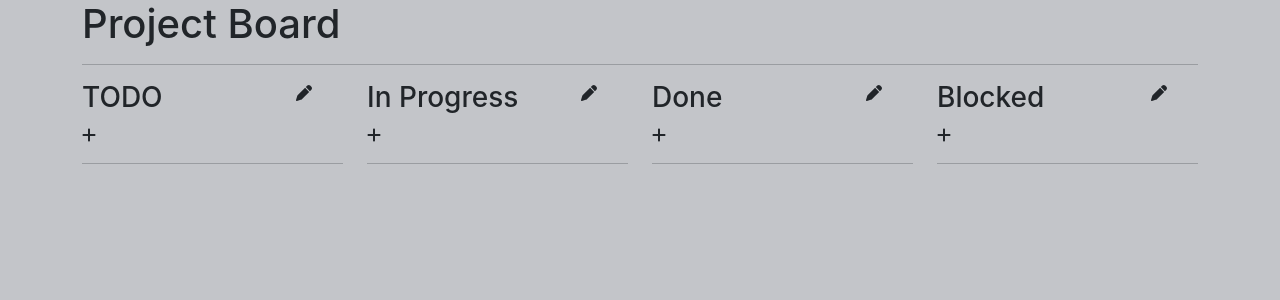
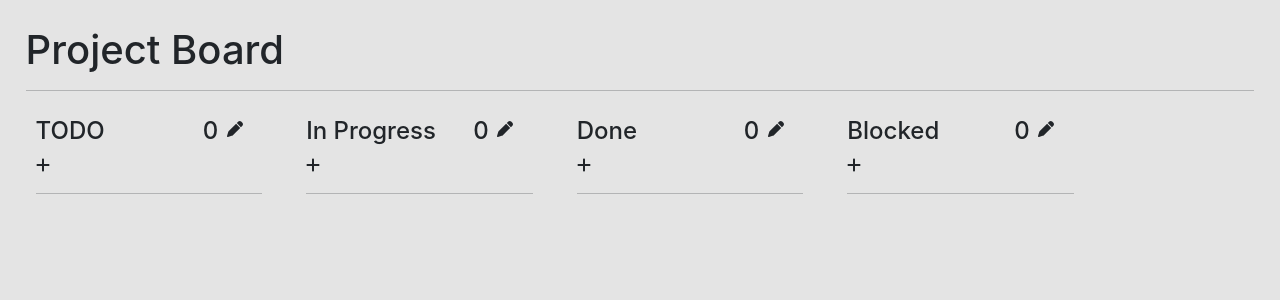
Before and after one commit to G-Greg/ToDoApp, a React (Create React App) app: page / in a window 1280 px wide. Shown: the top 300 px of the page. Built offline with nearby package versions, Linux system fonts and the light colour scheme.

Commit message:
button add function

```diff
--- a/src/css/App.css
+++ b/src/css/App.css
@@ -1,6 +1,18 @@
 body{
-  background-color: #c3c5c9;
+  background-color: #e4e4e4;
+  /*#c3c5c9;*/
 }
+
+.board{
+  margin: 2%;
+}
+
+.noteTable{
+  /*background-color: #d4d4d4;*/
+  border-radius: 0.25rem;
+  margin: 10px 10px;
+}
+
 
 .App {
   text-align: center;
--- a/src/js/Board.js
+++ b/src/js/Board.js
@@ -5,10 +5,10 @@ import {BoardNoteTable} from './BoardNoteTable';
 export class Board extends React.Component{
     render(){
         return(
-            <div className="container">
+            <div className="board">
                 <h1>Project Board</h1>
                 <hr/>
-                <Row md={4}>
+                <Row md={5}>
                     <BoardNoteTable name="TODO"/>
                     <BoardNoteTable name="In Progress"/>
                     <BoardNoteTable name="Done"/>
--- a/src/js/BoardNoteTable.js
+++ b/src/js/BoardNoteTable.js
@@ -4,29 +4,36 @@ import { Row, Col } from 'react-bootstrap';
 import { FontAwesomeIcon } from '@fortawesome/react-fontawesome';
 import { faPen, faPlus } from '@fortawesome/free-solid-svg-icons';
 
-const notes = [];
+
 
 export class BoardNoteTable extends React.Component{
-    listNotes(){
-        return notes.map((note) => console.log(234));
+
+    state = {
+        notes: []
     }
 
     newNote = () => {
-        notes.push(<Note key={notes.length}/>)
-        console.log(notes)
-        return notes
+        this.setState({
+            notes : [...this.state.notes, <Note key={this.state.notes.length}/>]
+        })
+        console.log(this.state.notes)
     }
 
     editName = () => {
         console.log(this.props.name)
+        this.props.name = 'asd'
     }
 
     render(){
         return(
-            <div className="container">
+            <div className="noteTable">
                 <Row>
-                    <Col md="9">
-                        <h3>{this.props.name}</h3>
+                    <Col md="8">
+                        <h4>{this.props.name}</h4>
+                    </Col>
+
+                    <Col md="1">
+                        <h4>{this.state.notes.length}</h4>
                     </Col>
 
                     <Col md="1">
@@ -43,7 +50,7 @@ export class BoardNoteTable extends React.Component{
                 </Row>
                 <hr/>
                 <div className='NoteList'>
-                    {notes}
+                    {this.state.notes}
                 </div>
             </div>
         )
--- a/src/js/Note.js
+++ b/src/js/Note.js
@@ -2,41 +2,33 @@ import React from 'react';
 import { Button } from 'react-bootstrap';
 import { Row } from 'react-bootstrap';
 import { Col } from 'react-bootstrap';
+import { Card } from 'react-bootstrap';
 import { FontAwesomeIcon } from '@fortawesome/react-fontawesome';
 import { faExclamationCircle } from '@fortawesome/free-solid-svg-icons';
 
 export class Note extends React.Component{
     render(){
         return(
+        <Card style={{marginBottom: '3%'}}>
+            <Card.Body>
                 <Row>
-            <Col md="2">
+                    <Col md="1">
                     <div>
                         <FontAwesomeIcon icon={faExclamationCircle} />
                     </div>
                     </Col>
-            <Col md="10">
-            <div className='todoTitle'>
-                <h5>ToDo Title</h5>
-            </div>
-
-            <div className='description'>
-                <p>This is the description</p>
-            </div>
-
-            <div className='deadline'>
-                <p>2022.10.10</p>
-            </div>
-
-
+                    <Col md="11">
+                        <Card.Title>ToDo Title</Card.Title>
+                        <Card.Text>This is the description</Card.Text>
+                        <Card.Subtitle>2022.10.10</Card.Subtitle>
                     <Row className="mx-0">
                         <Button as={Col} variant="primary">Button #1</Button>
                         <Button as={Col} variant="secondary" className="mx-2">Button #2</Button>
                         <Button as={Col} variant="success">Button #3</Button>
                     </Row>
-
                     </Col>
                 </Row>
-
-        )
+            </Card.Body>
+        </Card>
+    )}
 }
-}
```
Lines whose indentation alone changed are shown as unchanged.
